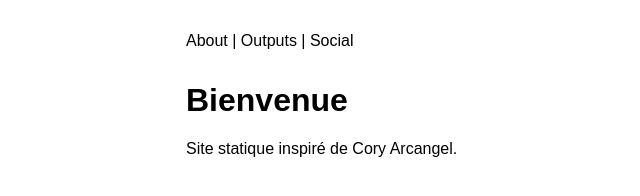
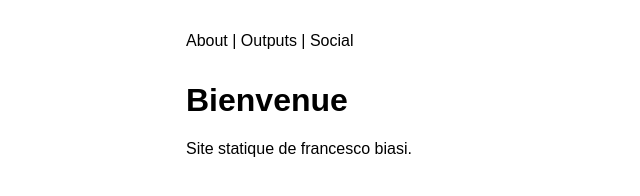
Before and after one commit to fra-cloud/site-outputs, a plain HTML site: page index.html in a window 1280 px wide. Shown: the full height of the page, 104-744 px from the left. Drawn offline with Linux system fonts and the light colour scheme.

Commit message:
Update index.html

```diff
--- a/index.html
+++ b/index.html
@@ -13,6 +13,6 @@
     <a href="social.html">Social</a>
   </nav>
   <h1>Bienvenue</h1>
-  <p>Site statique inspiré de Cory Arcangel.</p>
+  <p>Site statique de francesco biasi.</p>
 </body>
 </html>
```
